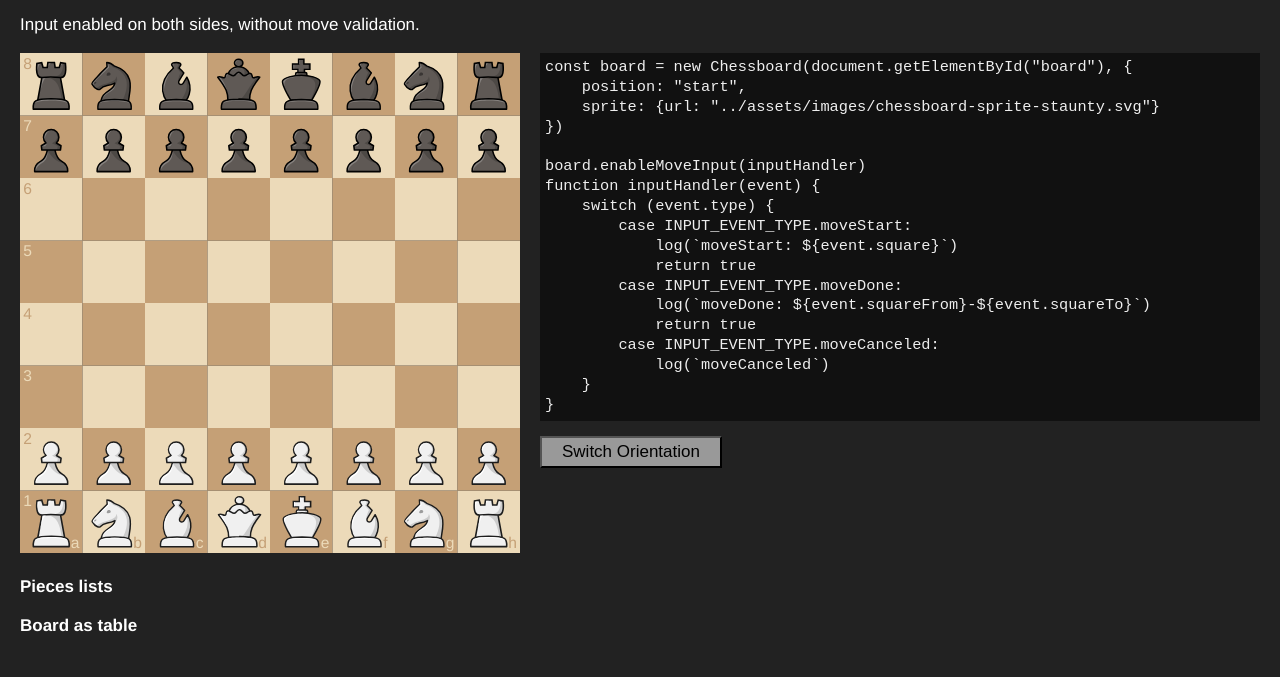
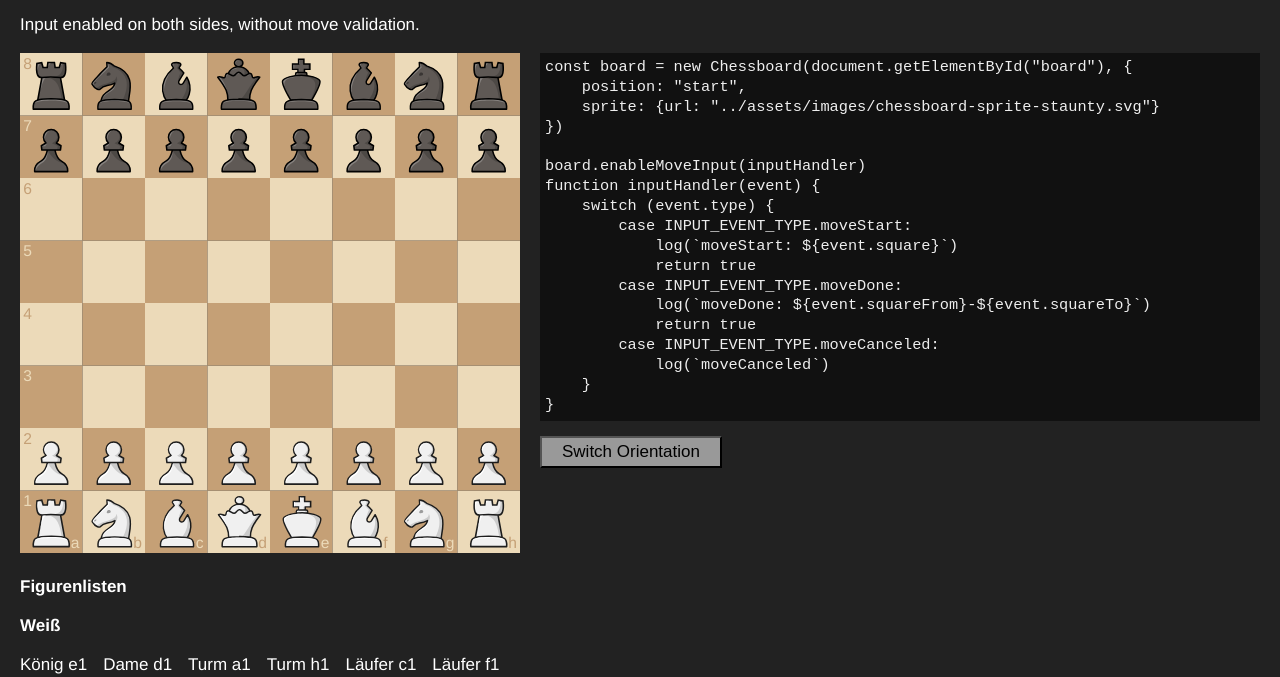
Before and after one commit to shaack/cm-chessboard, a website: page examples/enable-input.html in a window 1280 px wide. Shown: the part 118-795 px from the top of the page. Drawn offline with Linux system fonts and the light colour scheme.

Commit message:
pieces lists in accessible mode

```diff
--- a/assets/styles/cm-chessboard.scss
+++ b/assets/styles/cm-chessboard.scss
@@ -47,6 +47,19 @@
     pointer-events: none;
   }
 }
+.cm-chessboard-content {
+  .list-inline {
+    padding-left: 0;
+    list-style: none;
+  }
+  .list-inline-item {
+    display: inline-block;
+
+    &:not(:last-child) {
+      margin-right: 1rem;
+    }
+  }
+}
 
 // define themes
 @include cm-chessboard-theme(
--- a/examples/enable-input.html
+++ b/examples/enable-input.html
@@ -1,5 +1,5 @@
 <!DOCTYPE html>
-<html lang="en">
+<html lang="de">
 <head>
     <meta charset="UTF-8">
     <title>cm-chessboard</title>
--- a/src/cm-chessboard/ChessboardState.js
+++ b/src/cm-chessboard/ChessboardState.js
@@ -20,13 +20,13 @@ export class ChessboardState {
         const pieces = []
         const sortBy = ['k', 'q', 'r', 'b', 'n', 'p']
         const sort = (a, b) => {
-            return sortBy.indexOf(a.piece) - sortBy.indexOf(b.piece)
+            return sortBy.indexOf(a.name) - sortBy.indexOf(b.name)
         }
         for(let i=0; i<64; i++) {
             const piece = this.squares[i]
             if(piece) {
                 pieces.push({
-                    piece: piece.charAt(1),
+                    name: piece.charAt(1),
                     color:  piece.charAt(0),
                     position: this.indexToSquare(i)
                 })
--- a/src/cm-chessboard/ChessboardViewAccessible.js
+++ b/src/cm-chessboard/ChessboardViewAccessible.js
@@ -4,6 +4,8 @@
  * License: MIT, see file 'LICENSE'
  */
 import {ChessboardView} from "./ChessboardView.js"
+
+let count = 0
 
 export class ChessboardViewAccessible extends ChessboardView {
 
@@ -12,12 +14,18 @@ export class ChessboardViewAccessible extends ChessboardView {
         this.translations = {
             en: {
                 pieces_lists: "Pieces lists",
-                board_as_table: "Board as table",
+                board_as_table: "Chessboard as table",
                 colors: {
                     w: "w", b: "b"
                 },
+                colors_long: {
+                    w: "White", b: "Black"
+                },
                 pieces: {
                     p: "p", n: "n", b: "b", r: "r", q: "q", k: "k"
+                },
+                pieces_long: {
+                    p: "Pawn", n: "Knight", b: "Bishop", r: "Rook", q: "Queen", k: "King"
                 }
             },
             de: {
@@ -26,8 +34,14 @@ export class ChessboardViewAccessible extends ChessboardView {
                 colors: {
                     w: "w", b: "s"
                 },
+                colors_long: {
+                    w: "Weiß", b: "Schwarz"
+                },
                 pieces: {
                     p: "b", n: "s", b: "l", r: "t", q: "d", k: "k"
+                },
+                pieces_long: {
+                    p: "Bauer", n: "Springer", b: "Läufer", r: "Turm", q: "Dame", k: "König"
                 }
             }
         }
@@ -36,10 +50,10 @@ export class ChessboardViewAccessible extends ChessboardView {
             this.lang = "en"
         }
         this.t = this.translations[this.lang]
-        this.piecesListContainer = this.createElement(`<div><h3>${this.t.pieces_lists}</h3><div class="list"></div></div>`)
+        this.piecesListContainer = this.createElement(`<div class="cm-chessboard-content"><h3>${this.t.pieces_lists}</h3><div class="list"></div></div>`)
         this.piecesList = this.piecesListContainer.querySelector(".list")
         this.chessboard.element.appendChild(this.piecesListContainer)
-        this.boardAsTableContainer = this.createElement(`<div><h3>${this.t.board_as_table}</h3><div class="table"></div></div>`)
+        this.boardAsTableContainer = this.createElement(`<div class="cm-chessboard-content"><h3>${this.t.board_as_table}</h3><div class="table"></div></div>`)
         this.boardAsTable = this.boardAsTableContainer.querySelector(".table")
         this.chessboard.element.appendChild(this.boardAsTableContainer)
     }
@@ -54,9 +68,22 @@ export class ChessboardViewAccessible extends ChessboardView {
 
     redrawPiecesLists() {
         const pieces = this.chessboard.state.getPieces()
-        let piecesW = `<ul title="${this.t.colors.w}" aria-label="${this.t.colors.w}">`
-        piecesW += "</ul>"
-        this.piecesList.innerHTML = piecesW
+        let listW = ""
+        let listB = ""
+        console.log(pieces)
+        for (const piece of pieces) {
+            if(piece.color === "w") {
+                listW += `<li class="list-inline-item">${this.t.pieces_long[piece.name]} ${piece.position}</li>`
+            } else {
+                listB += `<li class="list-inline-item">${this.t.pieces_long[piece.name]} ${piece.position}</li>`
+            }
+        }
+        count++
+        this.piecesList.innerHTML = `
+        <h3 id="white-${count}">${this.t.colors_long.w}</h3>
+        <ul aria-labelledby="white-${count}" class="list-inline">${listW}</ul>
+        <h3 id="black-${count}">${this.t.colors_long.b}</h3>
+        <ul aria-labelledby="black-${count}" class="list-inline">${listB}</ul>`
     }
 
     redrawBoardAsTable() {
```
Also changed, not shown: examples/many-boards.html (+1 -0 lines), assets/styles/cm-chessboard.css, 1 other file.
